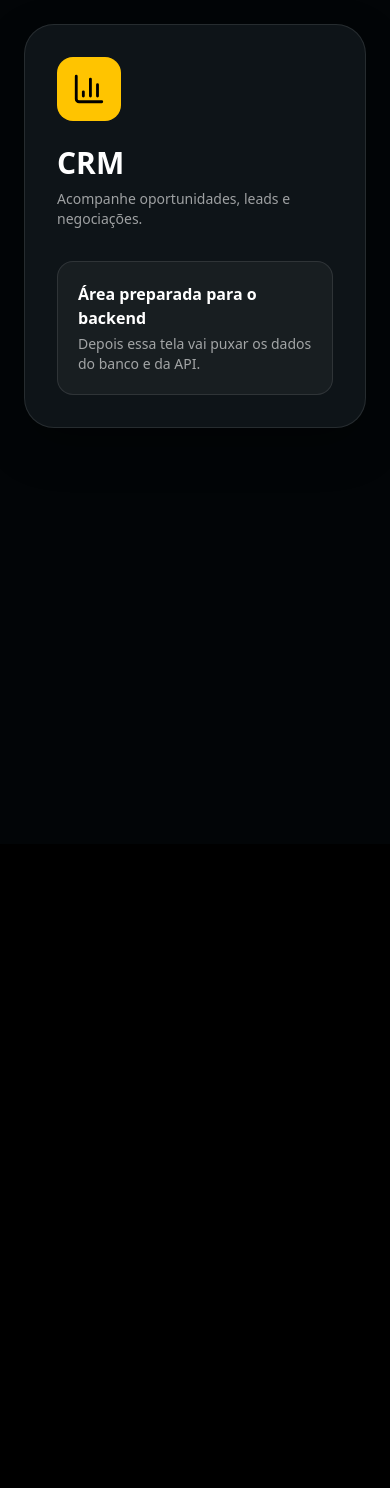
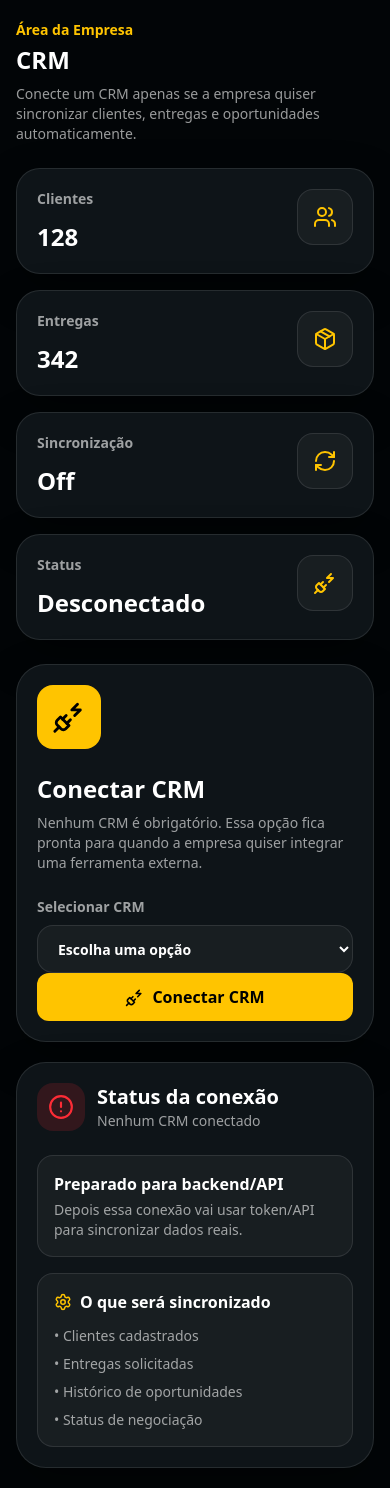
Before and after one commit to luannaaa/flatauto-cliente-painel, a Next.js app: page /empresa/crm in a window 390 px wide. Before the commit the page ends 844 px from the top, so only its background shows below. Built offline with nearby package versions, Linux system fonts and the light colour scheme.

Commit message:
feat: pagina crm responsiva com conexao preparada

```diff
--- a/app/empresa/crm/page.tsx
+++ b/app/empresa/crm/page.tsx
@@ -1,39 +1,186 @@
 "use client"
 
 import { useEffect, useState } from "react"
-import { BarChart3 } from "lucide-react"
+import {
+  PlugZap,
+  CheckCircle2,
+  CircleAlert,
+  Settings,
+  Users,
+  Package,
+  RefreshCw,
+} from "lucide-react"
 
 type Tema = "dark" | "light"
 
-export default function CRMPage() {
+const crms = ["Kommo CRM", "HubSpot", "RD Station", "PipeRun", "Outro CRM"]
+
+export default function CrmPage() {
   const [tema, setTema] = useState<Tema>("dark")
+  const [crmSelecionado, setCrmSelecionado] = useState("")
+  const [conectado, setConectado] = useState(false)
 
   useEffect(() => {
-    const temaSalvo = localStorage.getItem("temaEmpresa") as Tema | null
-    if (temaSalvo === "dark" || temaSalvo === "light") setTema(temaSalvo)
+    function carregarTema() {
+      const temaSalvo = localStorage.getItem("temaEmpresa")
+      setTema(temaSalvo === "light" || temaSalvo === "claro" ? "light" : "dark")
+    }
+
+    carregarTema()
+    window.addEventListener("storage", carregarTema)
+    window.addEventListener("temaEmpresaAtualizado", carregarTema)
+
+    return () => {
+      window.removeEventListener("storage", carregarTema)
+      window.removeEventListener("temaEmpresaAtualizado", carregarTema)
+    }
   }, [])
 
   const claro = tema === "light"
+
   const ui = {
     pagina: claro ? "bg-[#f6f0df] text-black" : "bg-[#020507] text-white",
-    card: claro ? "border-[#dfd0a5] bg-white/90 shadow" : "border-white/10 bg-[#10171b]/90 shadow-[0_18px_45px_rgba(0,0,0,0.30)]",
-    card2: claro ? "border-[#dfd0a5] bg-[#f7f0dc]" : "border-white/10 bg-white/[0.045]",
+    card: claro
+      ? "border-[#dfd0a5] bg-white/90 shadow-[0_18px_45px_rgba(80,60,20,0.10)]"
+      : "border-white/10 bg-[#10171b]/90 shadow-[0_18px_45px_rgba(0,0,0,0.30)]",
+    card2: claro
+      ? "border-[#dfd0a5] bg-[#f7f0dc]"
+      : "border-white/10 bg-white/[0.045]",
     textoFraco: claro ? "text-black/55" : "text-white/60",
   }
 
+  function conectarCrm() {
+    if (!crmSelecionado) {
+      alert("Selecione um CRM primeiro.")
+      return
+    }
+
+    setConectado(true)
+  }
+
   return (
-    <main className={`min-h-screen px-6 py-6 ${ui.pagina}`}>
-      <section className={`rounded-[30px] border p-8 ${ui.card}`}>
-        <div className="flex h-16 w-16 items-center justify-center rounded-2xl bg-[#ffc400] text-black">
-          <BarChart3 size={34} />
-        </div>
-        <h1 className="mt-6 text-3xl font-black">CRM</h1>
-        <p className={`mt-2 max-w-[620px] text-sm ${ui.textoFraco}`}>Acompanhe oportunidades, leads e negociações.</p>
-        <div className={`mt-8 rounded-2xl border p-5 ${ui.card2}`}>
-          <p className="font-bold">Área preparada para o backend</p>
-          <p className={`mt-1 text-sm ${ui.textoFraco}`}>Depois essa tela vai puxar os dados do banco e da API.</p>
-        </div>
-      </section>
+    <main className={`min-h-screen px-4 py-5 sm:px-6 lg:px-10 ${ui.pagina}`}>
+      <div className="mx-auto max-w-7xl space-y-6">
+        <header>
+          <p className="text-sm font-black text-[#ffc400]">Área da Empresa</p>
+          <h1 className="mt-1 text-2xl font-black sm:text-4xl">CRM</h1>
+          <p className={`mt-2 max-w-2xl text-sm ${ui.textoFraco}`}>
+            Conecte um CRM apenas se a empresa quiser sincronizar clientes,
+            entregas e oportunidades automaticamente.
+          </p>
+        </header>
+
+        <section className="grid gap-4 sm:grid-cols-2 xl:grid-cols-4">
+          <Resumo ui={ui} titulo="Clientes" valor="128" icon={<Users />} />
+          <Resumo ui={ui} titulo="Entregas" valor="342" icon={<Package />} />
+          <Resumo ui={ui} titulo="Sincronização" valor={conectado ? "Ativa" : "Off"} icon={<RefreshCw />} />
+          <Resumo ui={ui} titulo="Status" valor={conectado ? "Conectado" : "Desconectado"} icon={<PlugZap />} />
+        </section>
+
+        <section className="grid gap-5 lg:grid-cols-[1.1fr_0.9fr]">
+          <div className={`rounded-[30px] border p-5 sm:p-7 ${ui.card}`}>
+            <div className="flex h-16 w-16 items-center justify-center rounded-2xl bg-[#ffc400] text-black">
+              <PlugZap size={34} />
+            </div>
+
+            <h2 className="mt-6 text-2xl font-black">Conectar CRM</h2>
+
+            <p className={`mt-2 text-sm ${ui.textoFraco}`}>
+              Nenhum CRM é obrigatório. Essa opção fica pronta para quando a
+              empresa quiser integrar uma ferramenta externa.
+            </p>
+
+            <div className="mt-6 space-y-4">
+              <label>
+                <span className={`mb-2 block text-sm font-bold ${ui.textoFraco}`}>
+                  Selecionar CRM
+                </span>
+
+                <select
+                  value={crmSelecionado}
+                  onChange={(e) => setCrmSelecionado(e.target.value)}
+                  className={`h-12 w-full rounded-2xl border px-4 text-sm font-bold outline-none ${ui.card2}`}
+                >
+                  <option value="" className="bg-black text-white">
+                    Escolha uma opção
+                  </option>
+
+                  {crms.map((crm) => (
+                    <option key={crm} value={crm} className="bg-black text-white">
+                      {crm}
+                    </option>
+                  ))}
+                </select>
+              </label>
+
+              <button
+                onClick={conectarCrm}
+                className="flex h-12 w-full items-center justify-center gap-2 rounded-xl bg-[#ffc400] font-black text-black"
+              >
+                <PlugZap size={19} />
+                Conectar CRM
+              </button>
+            </div>
+          </div>
+
+          <aside className={`rounded-[30px] border p-5 sm:p-7 ${ui.card}`}>
+            <div className="flex items-center gap-3">
+              <div
+                className={`flex h-12 w-12 items-center justify-center rounded-2xl ${
+                  conectado ? "bg-green-500/15 text-green-500" : "bg-red-500/15 text-red-500"
+                }`}
+              >
+                {conectado ? <CheckCircle2 size={26} /> : <CircleAlert size={26} />}
+              </div>
+
+              <div>
+                <h3 className="text-xl font-black">Status da conexão</h3>
+                <p className={`text-sm ${ui.textoFraco}`}>
+                  {conectado ? `Conectado ao ${crmSelecionado}` : "Nenhum CRM conectado"}
+                </p>
+              </div>
+            </div>
+
+            <div className={`mt-6 rounded-2xl border p-4 ${ui.card2}`}>
+              <p className="font-black">Preparado para backend/API</p>
+              <p className={`mt-1 text-sm ${ui.textoFraco}`}>
+                Depois essa conexão vai usar token/API para sincronizar dados reais.
+              </p>
+            </div>
+
+            <div className={`mt-4 rounded-2xl border p-4 ${ui.card2}`}>
+              <div className="flex items-center gap-2 font-black">
+                <Settings size={18} className="text-[#ffc400]" />
+                O que será sincronizado
+              </div>
+
+              <ul className={`mt-3 space-y-2 text-sm ${ui.textoFraco}`}>
+                <li>• Clientes cadastrados</li>
+                <li>• Entregas solicitadas</li>
+                <li>• Histórico de oportunidades</li>
+                <li>• Status de negociação</li>
+              </ul>
+            </div>
+          </aside>
+        </section>
+      </div>
     </main>
   )
 }
+
+function Resumo({ titulo, valor, icon, ui }: any) {
+  return (
+    <div className={`rounded-[24px] border p-5 ${ui.card}`}>
+      <div className="flex items-start justify-between">
+        <div>
+          <p className={`text-sm font-bold ${ui.textoFraco}`}>{titulo}</p>
+          <h2 className="mt-3 text-2xl font-black">{valor}</h2>
+        </div>
+
+        <div className={`flex h-14 w-14 items-center justify-center rounded-2xl border text-[#ffc400] ${ui.card2}`}>
+          {icon}
+        </div>
+      </div>
+    </div>
+  )
+}
```
